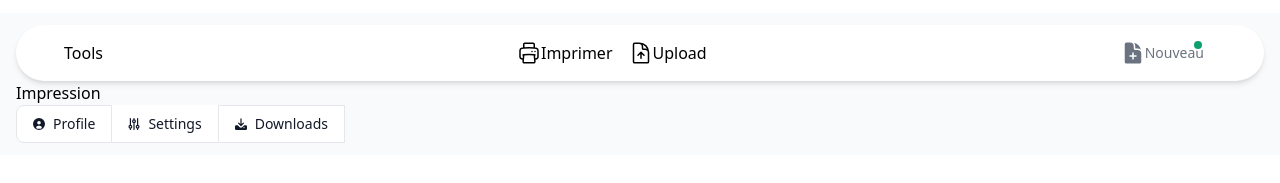
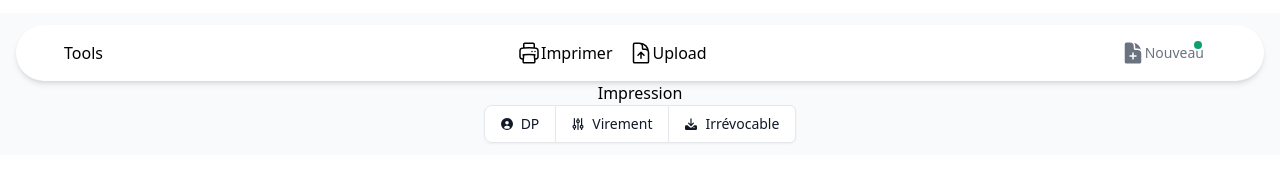
Before and after one commit to atkBabila/cnpslab-front, a website: page src/rapport.html in a window 1280 px wide. Shown: the part 51-234 px from the top of the page. Drawn offline with nearby package versions, Linux system fonts and the light colour scheme.

Commit message:
Modification des libéllé

```diff
--- a/src/rapport.html
+++ b/src/rapport.html
@@ -126,7 +126,7 @@
         </div>
 </div>
 
-<div >
+<div class="flex flex-col items-center" >
     <div>Impression</div>
 
     <div class="inline-flex rounded-md shadow-sm" role="group">
@@ -134,20 +134,20 @@
         <svg class="w-3 h-3 mr-2" aria-hidden="true" xmlns="http://www.w3.org/2000/svg" fill="currentColor" viewBox="0 0 20 20">
             <path d="M10 0a10 10 0 1 0 10 10A10.011 10.011 0 0 0 10 0Zm0 5a3 3 0 1 1 0 6 3 3 0 0 1 0-6Zm0 13a8.949 8.949 0 0 1-4.951-1.488A3.987 3.987 0 0 1 9 13h2a3.987 3.987 0 0 1 3.951 3.512A8.949 8.949 0 0 1 10 18Z"/>
         </svg>
-        Profile
+        DP
         </button>
         <button type="button" class="inline-flex items-center px-4 py-2 text-sm font-medium text-gray-900 bg-white border-t border-b border-gray-200 hover:bg-gray-100 hover:text-blue-700 focus:z-10 focus:ring-2 focus:ring-blue-700 focus:text-blue-700 dark:bg-gray-700 dark:border-gray-600 dark:text-white dark:hover:text-white dark:hover:bg-gray-600 dark:focus:ring-blue-500 dark:focus:text-white">
         <svg class="w-3 h-3 mr-2" aria-hidden="true" xmlns="http://www.w3.org/2000/svg" fill="none" viewBox="0 0 20 20">
             <path stroke="currentColor" stroke-linecap="round" stroke-linejoin="round" stroke-width="2" d="M4 12.25V1m0 11.25a2.25 2.25 0 0 0 0 4.5m0-4.5a2.25 2.25 0 0 1 0 4.5M4 19v-2.25m6-13.5V1m0 2.25a2.25 2.25 0 0 0 0 4.5m0-4.5a2.25 2.25 0 0 1 0 4.5M10 19V7.75m6 4.5V1m0 11.25a2.25 2.25 0 1 0 0 4.5 2.25 2.25 0 0 0 0-4.5ZM16 19v-2"/>
         </svg>
-        Settings
+        Virement
         </button>
         <button type="button" class="inline-flex items-center px-4 py-2 text-sm font-medium text-gray-900 bg-white border border-gray-200 rounded-r-md hover:bg-gray-100 hover:text-blue-700 focus:z-10 focus:ring-2 focus:ring-blue-700 focus:text-blue-700 dark:bg-gray-700 dark:border-gray-600 dark:text-white dark:hover:text-white dark:hover:bg-gray-600 dark:focus:ring-blue-500 dark:focus:text-white">
         <svg class="w-3 h-3 mr-2" aria-hidden="true" xmlns="http://www.w3.org/2000/svg" fill="currentColor" viewBox="0 0 20 20">
             <path d="M14.707 7.793a1 1 0 0 0-1.414 0L11 10.086V1.5a1 1 0 0 0-2 0v8.586L6.707 7.793a1 1 0 1 0-1.414 1.414l4 4a1 1 0 0 0 1.416 0l4-4a1 1 0 0 0-.002-1.414Z"/>
             <path d="M18 12h-2.55l-2.975 2.975a3.5 3.5 0 0 1-4.95 0L4.55 12H2a2 2 0 0 0-2 2v4a2 2 0 0 0 2 2h16a2 2 0 0 0 2-2v-4a2 2 0 0 0-2-2Zm-3 5a1 1 0 1 1 0-2 1 1 0 0 1 0 2Z"/>
         </svg>
-        Downloads
+        Irrévocable
         </button>
     </div>
 
```
Also changed, not shown: dist/output.css.
